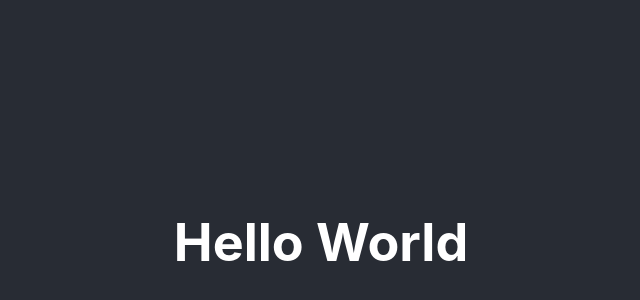
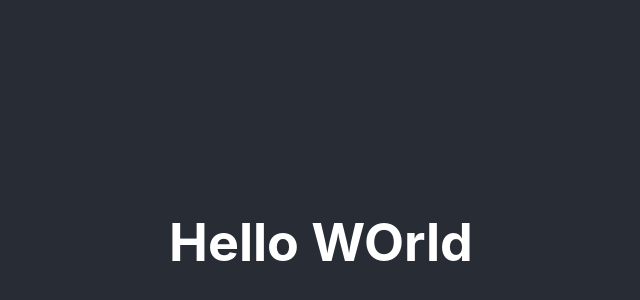
Before and after one commit to gitPirate12/SAP_RetailManagement, a React (Create React App) app in the folder Code/frontend/: page / in a window 1280 px wide. Shown: the part 158-458 px from the top of the page, without its empty margins (319-959 px from the left). Built offline with nearby package versions, Linux system fonts and the light colour scheme.

Commit message:
more files added

```diff
--- a/Code/frontend/src/components/Income/Income.js
+++ b/Code/frontend/src/components/Income/Income.js
@@ -3,7 +3,7 @@ import React from 'react'
 function Income() {
   return (
     <div>
-      <h1>Hello World</h1>
+      <h1>Hello WOrld</h1>
     </div>
   )
 }
```
Also changed, not shown: Code/frontend/src/components/Expense/Expense.js (added), Code/frontend/src/img/delete.png (added), Code/frontend/src/utils/Utils.js (added).
